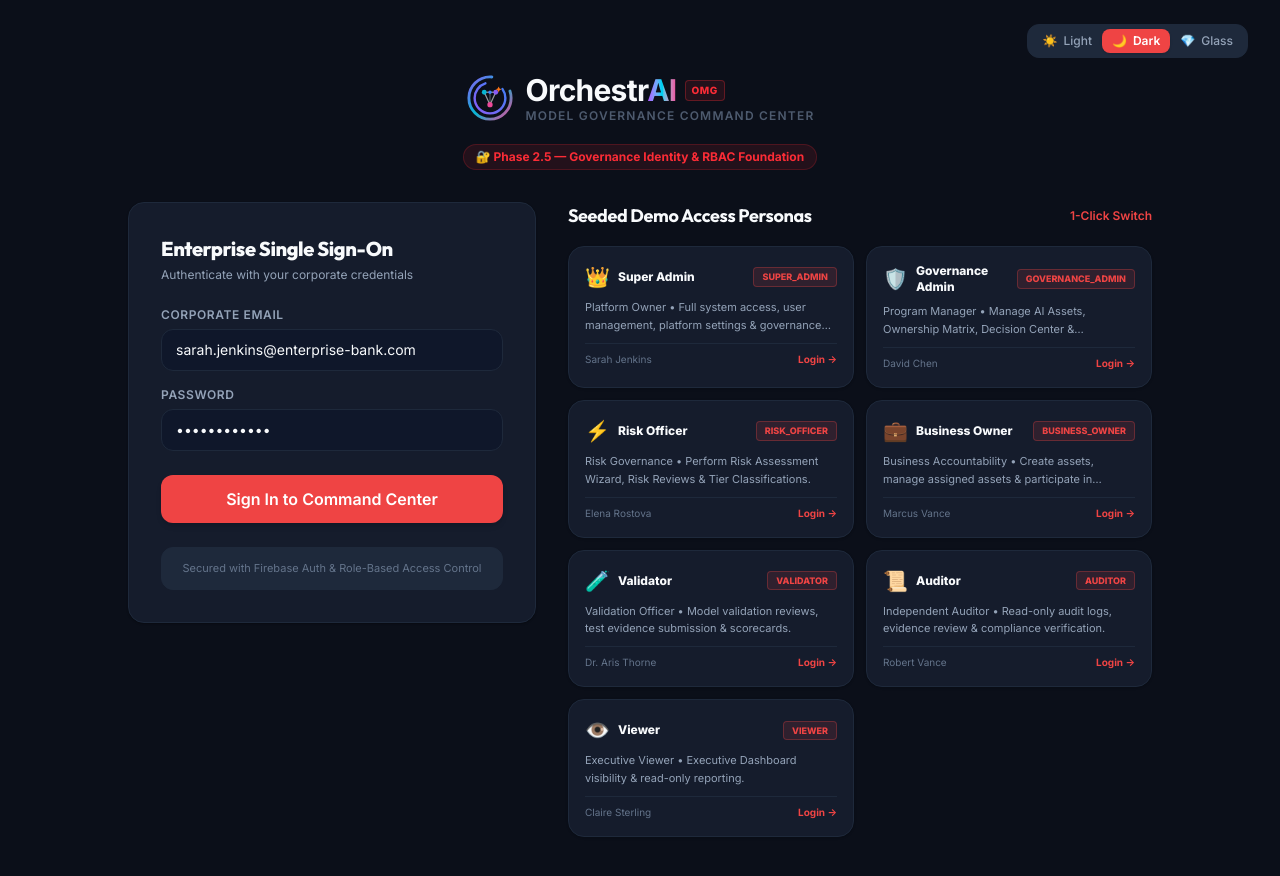
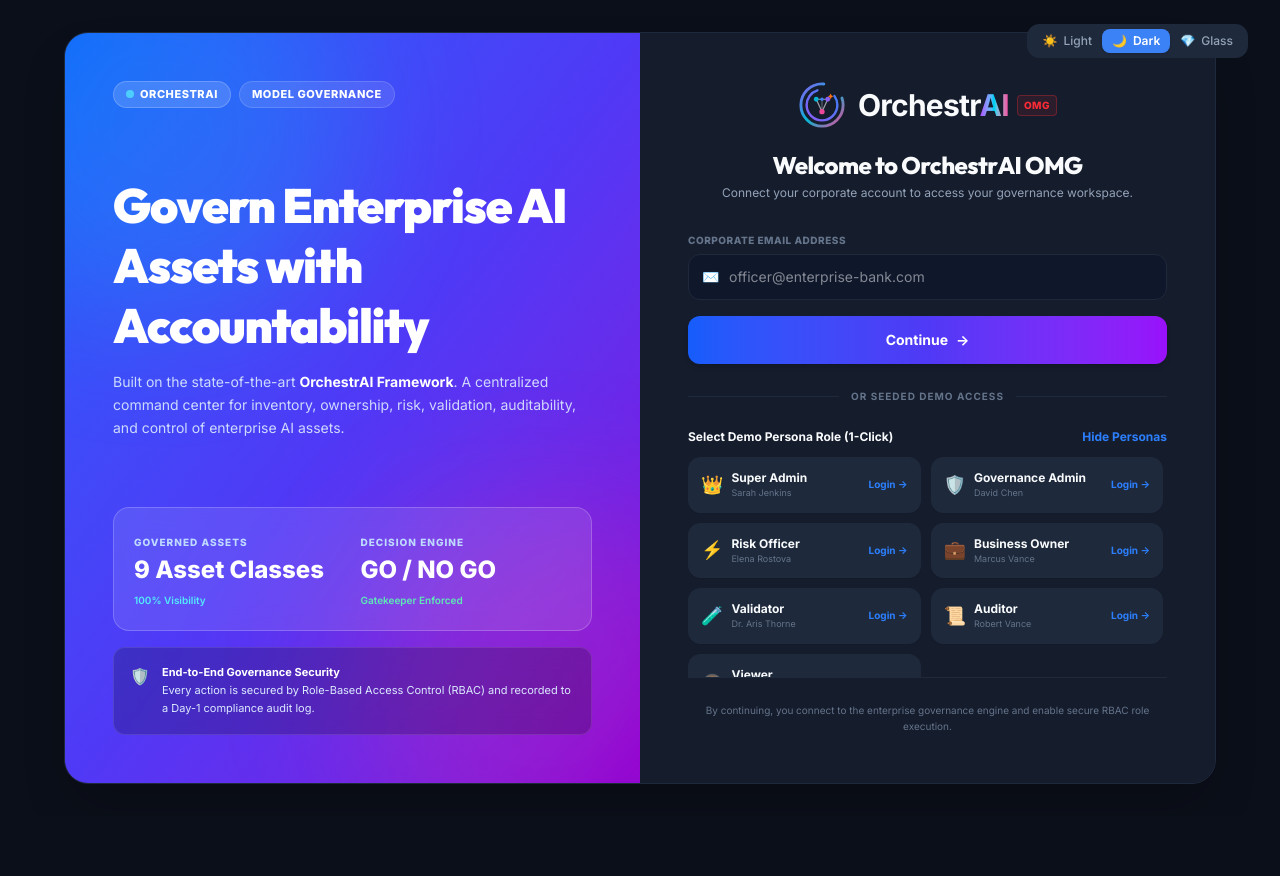
Before and after one commit to skedcom-web/OrchestrAI-OMG, a React (Vite) app in the folder frontend/: page /login in a window 1280 px wide. Shown: the top 876 px of the page. After the commit the page ends 816 px from the top, so only its background shows below. Built offline with nearby package versions, Linux system fonts and the light colour scheme.

Commit message:
Fine-tune Login Screen to match reference design and elevate Glassmorphism theme

```diff
--- a/frontend/src/pages/LoginPage.tsx
+++ b/frontend/src/pages/LoginPage.tsx
@@ -1,9 +1,6 @@
 import React, { useState } from 'react';
 import { useNavigate } from 'react-router-dom';
 import { OrchestraiLogo } from '../components/common/OrchestraiLogo';
-import { Card } from '../components/ui/Card';
-import { Button } from '../components/ui/Button';
-import { Input } from '../components/ui/Input';
 import { ThemeSwitcher } from '../components/ui/ThemeSwitcher';
 import { useAuth } from '../contexts/AuthContext';
 import { DEMO_PERSONAS } from '../services/mockData';
@@ -12,11 +9,12 @@ import type { UserRole } from '../types';
 export const LoginPage: React.FC = () => {
   const navigate = useNavigate();
   const { login, switchPersona } = useAuth();
-  const [email, setEmail] = useState('sarah.jenkins@enterprise-bank.com');
-  const [password, setPassword] = useState('••••••••••••');
+  const [email, setEmail] = useState('');
+  const [showDemoPersonas, setShowDemoPersonas] = useState(true);
 
   const handleFormSubmit = (e: React.FormEvent) => {
     e.preventDefault();
+    if (!email) return;
     login(email);
     navigate('/');
   };
@@ -27,98 +25,172 @@ export const LoginPage: React.FC = () => {
   };
 
   return (
-    <div className="min-h-screen flex flex-col items-center justify-center p-6 bg-[var(--bg-app)] text-[var(--text-primary)] relative">
-      {/* Topbar Controls */}
-      <div className="absolute top-6 right-8 flex items-center gap-4">
+    <div className="min-h-screen flex items-center justify-center p-4 sm:p-8 bg-[var(--bg-app)] text-[var(--text-primary)] relative">
+      {/* Floating Theme Switcher at Top Right */}
+      <div className="absolute top-6 right-8 z-30">
         <ThemeSwitcher />
       </div>
 
-      <div className="w-full max-w-5xl flex flex-col gap-8 my-auto py-12">
-        {/* Brand Header */}
-        <div className="flex flex-col items-center text-center gap-3">
-          <OrchestraiLogo size="lg" showTagline={true} />
-          <div className="inline-flex items-center gap-2 px-3 py-1 rounded-full bg-red-500/10 text-red-500 text-xs font-bold border border-red-500/20 mt-2">
-            <span>🔐 Phase 2.5 — Governance Identity & RBAC Foundation</span>
+      {/* Main Container matching Reference Layout */}
+      <div className="w-full max-w-6xl rounded-3xl overflow-hidden shadow-2xl border border-[var(--border-color)] bg-[var(--bg-card)] grid grid-cols-1 lg:grid-cols-12 min-h-[640px]">
+
+        {/* LEFT COLUMN: Gradient Brand & Value Proposition Panel */}
+        <div className="lg:col-span-6 bg-gradient-to-br from-blue-600 via-indigo-600 to-purple-700 p-8 sm:p-12 text-white flex flex-col justify-between relative overflow-hidden">
+          {/* Subtle Ambient Orbital Glow */}
+          <div className="absolute -top-24 -left-24 w-96 h-96 rounded-full bg-cyan-400/20 blur-3xl pointer-events-none" />
+          <div className="absolute -bottom-24 -right-24 w-96 h-96 rounded-full bg-pink-500/20 blur-3xl pointer-events-none" />
+
+          {/* Top Badges */}
+          <div className="flex items-center gap-2 relative z-10">
+            <span className="flex items-center gap-1.5 px-3 py-1 rounded-full bg-white/15 backdrop-blur-md text-[11px] font-extrabold uppercase tracking-wider border border-white/20">
+              <span className="w-2 h-2 rounded-full bg-cyan-300 animate-pulse" />
+              ORCHESTRAI
+            </span>
+            <span className="px-3 py-1 rounded-full bg-white/10 backdrop-blur-md text-[11px] font-extrabold uppercase tracking-wider border border-white/15">
+              MODEL GOVERNANCE
+            </span>
+          </div>
+
+          {/* Core Headline & Mission */}
+          <div className="my-8 flex flex-col gap-4 relative z-10">
+            <h1 className="text-3xl sm:text-4xl lg:text-5xl font-black tracking-tight leading-tight text-white">
+              Govern Enterprise AI Assets with Accountability
+            </h1>
+            <p className="text-sm text-blue-100/90 leading-relaxed max-w-lg font-normal">
+              Built on the state-of-the-art <strong className="text-white">OrchestrAI Framework</strong>. A centralized command center for inventory, ownership, risk, validation, auditability, and control of enterprise AI assets.
+            </p>
+          </div>
+
+          {/* Governance Stats Banner */}
+          <div className="relative z-10 flex flex-col gap-4">
+            <div className="p-5 rounded-2xl bg-white/10 backdrop-blur-md border border-white/20 grid grid-cols-2 gap-4">
+              <div>
+                <span className="text-[10px] font-extrabold uppercase tracking-widest text-blue-200">
+                  GOVERNED ASSETS
+                </span>
+                <p className="text-2xl font-black text-white mt-0.5">9 Asset Classes</p>
+                <span className="text-[10px] text-cyan-300 font-semibold">100% Visibility</span>
+              </div>
+              <div>
+                <span className="text-[10px] font-extrabold uppercase tracking-widest text-blue-200">
+                  DECISION ENGINE
+                </span>
+                <p className="text-2xl font-black text-white mt-0.5">GO / NO GO</p>
+                <span className="text-[10px] text-emerald-300 font-semibold">Gatekeeper Enforced</span>
               </div>
             </div>
 
-        {/* Main 2-Column Grid */}
-        <div className="grid grid-cols-1 lg:grid-cols-12 gap-8 items-start">
-          {/* Left: Email Login Form */}
-          <Card className="lg:col-span-5 flex flex-col gap-6 !p-8 shadow-2xl">
-            <div>
-              <h2 className="text-xl font-extrabold text-[var(--text-primary)]">Enterprise Single Sign-On</h2>
-              <p className="text-xs text-[var(--text-secondary)] mt-1">Authenticate with your corporate credentials</p>
+            {/* Security Guarantee Box */}
+            <div className="p-4 rounded-xl bg-black/20 backdrop-blur-md border border-white/10 text-xs text-blue-100 flex items-start gap-3">
+              <span className="text-base shrink-0">🛡️</span>
+              <div className="leading-relaxed text-[11px]">
+                <strong className="text-white block font-bold">End-to-End Governance Security</strong>
+                Every action is secured by Role-Based Access Control (RBAC) and recorded to a Day-1 compliance audit log.
+              </div>
+            </div>
+          </div>
         </div>
 
-            <form onSubmit={handleFormSubmit} className="flex flex-col gap-4">
-              <Input
-                label="Corporate Email"
+        {/* RIGHT COLUMN: Authentication & Demo Persona Switcher */}
+        <div className="lg:col-span-6 p-8 sm:p-12 flex flex-col justify-between bg-[var(--bg-card)]">
+          <div className="flex flex-col gap-6">
+            {/* Logo & Welcome Header */}
+            <div className="flex flex-col items-center text-center gap-3">
+              <OrchestraiLogo size="lg" showTagline={false} />
+              <div className="mt-2">
+                <h2 className="text-2xl font-extrabold text-[var(--text-primary)] tracking-tight">
+                  Welcome to OrchestrAI OMG
+                </h2>
+                <p className="text-xs text-[var(--text-secondary)] mt-1">
+                  Connect your corporate account to access your governance workspace.
+                </p>
+              </div>
+            </div>
+
+            {/* Email SSO Form */}
+            <form onSubmit={handleFormSubmit} className="flex flex-col gap-4 mt-2">
+              <div className="flex flex-col gap-1.5">
+                <label className="text-[10px] font-extrabold text-[var(--text-muted)] uppercase tracking-wider">
+                  CORPORATE EMAIL ADDRESS
+                </label>
+                <div className="relative">
+                  <span className="absolute left-3.5 top-1/2 -translate-y-1/2 text-gray-400 text-sm">
+                    ✉️
+                  </span>
+                  <input
                     type="email"
                     required
                     value={email}
                     onChange={e => setEmail(e.target.value)}
                     placeholder="officer@enterprise-bank.com"
+                    className="w-full pl-10 pr-4 py-3 rounded-xl bg-[var(--bg-input)] text-[var(--text-primary)] border border-[var(--border-color)] text-sm focus:outline-none focus:border-blue-500 focus:ring-1 focus:ring-blue-500 transition-all"
                   />
-              <Input
-                label="Password"
-                type="password"
-                required
-                value={password}
-                onChange={e => setPassword(e.target.value)}
-              />
+                </div>
+              </div>
 
-              <Button type="submit" size="lg" className="w-full mt-2">
-                Sign In to Command Center
-              </Button>
+              <button
+                type="submit"
+                className="w-full py-3.5 px-6 rounded-xl bg-gradient-to-r from-blue-600 via-indigo-600 to-purple-600 hover:from-blue-700 hover:to-purple-700 text-white font-bold text-sm shadow-md hover:shadow-lg transition-all transform active:scale-[0.99] flex items-center justify-center gap-2 cursor-pointer"
+              >
+                <span>Continue</span>
+                <span>→</span>
+              </button>
             </form>
 
-            <div className="p-3 rounded-xl bg-[var(--bg-badge)] border border-[var(--border-color)] text-[11px] text-[var(--text-muted)] text-center">
-              Secured with Firebase Auth & Role-Based Access Control
-            </div>
-          </Card>
-
-          {/* Right: 7 Seeded Demo Access Cards */}
-          <div className="lg:col-span-7 flex flex-col gap-4">
-            <div className="flex items-center justify-between">
-              <h3 className="text-lg font-bold text-[var(--text-primary)]">Seeded Demo Access Personas</h3>
-              <span className="text-xs font-semibold text-[var(--accent-primary)]">1-Click Switch</span>
+            {/* Divider */}
+            <div className="relative my-2 flex items-center justify-center">
+              <div className="w-full border-t border-[var(--border-color)]" />
+              <span className="absolute px-3 bg-[var(--bg-card)] text-[10px] font-bold text-[var(--text-muted)] uppercase tracking-widest">
+                OR SEEDED DEMO ACCESS
+              </span>
             </div>
 
-            <div className="grid grid-cols-1 sm:grid-cols-2 gap-3">
+            {/* Seeded Demo Access Cards Toggle */}
+            <div className="flex flex-col gap-3">
+              <div className="flex items-center justify-between">
+                <span className="text-xs font-bold text-[var(--text-primary)]">Select Demo Persona Role (1-Click)</span>
+                <button
+                  type="button"
+                  onClick={() => setShowDemoPersonas(!showDemoPersonas)}
+                  className="text-xs font-bold text-blue-500 hover:underline"
+                >
+                  {showDemoPersonas ? 'Hide Personas' : 'Show All 7 Roles'}
+                </button>
+              </div>
+
+              {showDemoPersonas && (
+                <div className="grid grid-cols-1 sm:grid-cols-2 gap-2.5 max-h-[220px] overflow-y-auto pr-1">
                   {DEMO_PERSONAS.map(p => (
                     <div
                       key={p.role}
                       onClick={() => handlePersonaClick(p.role)}
-                  className="p-4 rounded-2xl bg-[var(--bg-card)] border border-[var(--border-color)] hover:border-[var(--accent-border)] hover:bg-[var(--bg-card-hover)] cursor-pointer transition-all flex flex-col gap-2 group shadow-sm hover:shadow-md"
+                      className="p-3 rounded-xl bg-[var(--bg-badge)] border border-[var(--border-color)] hover:border-blue-500/50 hover:bg-[var(--bg-card-hover)] cursor-pointer transition-all flex items-center justify-between group shadow-2xs"
                     >
-                  <div className="flex items-center justify-between">
-                    <div className="flex items-center gap-2">
-                      <span className="text-xl">{p.icon}</span>
-                      <span className="text-xs font-black text-[var(--text-primary)] group-hover:text-[var(--accent-primary)] transition-colors">
+                      <div className="flex items-center gap-2 min-w-0">
+                        <span className="text-lg shrink-0">{p.icon}</span>
+                        <div className="flex flex-col min-w-0">
+                          <span className="text-xs font-bold text-[var(--text-primary)] truncate group-hover:text-blue-500 transition-colors">
                             {p.title}
                           </span>
+                          <span className="text-[9px] text-[var(--text-muted)] truncate">{p.name}</span>
                         </div>
-                    <span className="text-[9px] font-extrabold uppercase px-2 py-0.5 rounded bg-[var(--accent-light)] text-[var(--accent-primary)] border border-[var(--accent-border)]">
-                      {p.role}
-                    </span>
                       </div>
-
-                  <p className="text-[11px] text-[var(--text-secondary)] leading-relaxed line-clamp-2">
-                    {p.description}
-                  </p>
-
-                  <div className="flex items-center justify-between pt-2 border-t border-[var(--border-color)] text-[10px] text-[var(--text-muted)]">
-                    <span>{p.name}</span>
-                    <span className="font-bold text-[var(--accent-primary)] group-hover:translate-x-1 transition-transform">
+                      <span className="text-[10px] font-bold text-blue-500 group-hover:translate-x-1 transition-transform">
                         Login →
                       </span>
                     </div>
-                </div>
                   ))}
                 </div>
+              )}
             </div>
           </div>
+
+          {/* Footer Disclaimer matching Reference Layout */}
+          <div className="pt-6 border-t border-[var(--border-color)] text-center text-[10px] text-[var(--text-muted)] leading-relaxed">
+            By continuing, you connect to the enterprise governance engine and enable secure RBAC role execution.
+          </div>
+        </div>
+
       </div>
     </div>
   );
--- a/frontend/src/styles/globals.css
+++ b/frontend/src/styles/globals.css
@@ -23,14 +23,32 @@
   }
 }
 
-/* Glassmorphism Background Mesh Effect */
+/* 💎 World-Class Aurora Mesh Background for Glassmorphism Mode */
 [data-theme='glass'] body {
+  background-color: #060913;
   background-image:
-    radial-gradient(at 0% 0%, rgba(139, 92, 246, 0.15) 0px, transparent 50%),
-    radial-gradient(at 100% 0%, rgba(6, 182, 212, 0.15) 0px, transparent 50%),
-    radial-gradient(at 50% 100%, rgba(244, 63, 94, 0.12) 0px, transparent 50%),
-    radial-gradient(at 100% 100%, rgba(249, 115, 22, 0.1) 0px, transparent 50%);
+    radial-gradient(at 0% 0%, rgba(99, 102, 241, 0.25) 0px, transparent 50%),
+    radial-gradient(at 100% 0%, rgba(6, 182, 212, 0.25) 0px, transparent 50%),
+    radial-gradient(at 50% 100%, rgba(236, 72, 153, 0.2) 0px, transparent 50%),
+    radial-gradient(at 100% 100%, rgba(249, 115, 22, 0.15) 0px, transparent 50%);
   background-attachment: fixed;
+}
+
+[data-theme='glass'] .glass-panel,
+[data-theme='glass'] [class*="bg-\\[var\\(--bg-card\\)\\]"] {
+  background: rgba(255, 255, 255, 0.05) !important;
+  backdrop-filter: blur(20px) !important;
+  -webkit-backdrop-filter: blur(20px) !important;
+  border: 1px solid rgba(255, 255, 255, 0.15) !important;
+  box-shadow: 0 8px 32px 0 rgba(0, 0, 0, 0.37), inset 0 0 20px rgba(255, 255, 255, 0.03) !important;
+}
+
+[data-theme='glass'] [class*="bg-\\[var\\(--bg-sidebar\\)\\]"],
+[data-theme='glass'] [class*="bg-\\[var\\(--bg-topbar\\)\\]"] {
+  background: rgba(10, 15, 30, 0.6) !important;
+  backdrop-filter: blur(24px) !important;
+  -webkit-backdrop-filter: blur(24px) !important;
+  border-color: rgba(255, 255, 255, 0.12) !important;
 }
 
 /* Custom Scrollbars */
--- a/frontend/src/styles/tokens.css
+++ b/frontend/src/styles/tokens.css
@@ -1,7 +1,8 @@
 /* OMG Design System Tokens - Supporting Light, Dark, and Glassmorphism */
 
 :root {
-  /* Common Brand Identity Colors */
+  /* Common Brand Identity Colors (From OrchestrAI Brand Sheet) */
+  --color-brand-blue: #2563EB;
   --color-brand-purple: #8B5CF6;
   --color-brand-cyan: #06B6D4;
   --color-brand-magenta: #EC4899;
@@ -11,7 +12,7 @@
   --font-family-heading: 'Outfit', 'Inter', sans-serif;
 }
 
-/* ☀️ LIGHT MODE (Default) */
+/* ☀️ LIGHT MODE */
 [data-theme='light'] {
   --bg-app: #F8FAFC;
   --bg-sidebar: #FFFFFF;
@@ -24,22 +25,22 @@
 
   --border-color: #E2E8F0;
   --border-subtle: #F1F5F9;
-  --border-focus: #DC2626;
+  --border-focus: #2563EB;
 
   --text-primary: #0F172A;
   --text-secondary: #475569;
   --text-muted: #94A3B8;
   --text-inverse: #FFFFFF;
 
-  --accent-primary: #DC2626;
-  --accent-hover: #B91C1C;
-  --accent-light: #FEF2F2;
-  --accent-border: #FCA5A5;
+  --accent-primary: #2563EB;
+  --accent-hover: #1D4ED8;
+  --accent-light: #EFF6FF;
+  --accent-border: #93C5FD;
 
   --shadow-sm: 0 1px 2px 0 rgba(0, 0, 0, 0.05);
   --shadow-md: 0 4px 6px -1px rgba(0, 0, 0, 0.07), 0 2px 4px -1px rgba(0, 0, 0, 0.04);
   --shadow-lg: 0 10px 15px -3px rgba(0, 0, 0, 0.08), 0 4px 6px -2px rgba(0, 0, 0, 0.03);
-  --shadow-glow: 0 0 15px rgba(220, 38, 38, 0.15);
+  --shadow-glow: 0 0 15px rgba(37, 99, 235, 0.15);
 
   --glass-bg: rgba(255, 255, 255, 0.85);
   --glass-border: rgba(226, 232, 240, 0.8);
@@ -59,59 +60,59 @@
 
   --border-color: #1E293B;
   --border-subtle: #151C2C;
-  --border-focus: #EF4444;
+  --border-focus: #3B82F6;
 
   --text-primary: #F8FAFC;
   --text-secondary: #94A3B8;
   --text-muted: #64748B;
   --text-inverse: #0F172A;
 
-  --accent-primary: #EF4444;
-  --accent-hover: #DC2626;
-  --accent-light: rgba(239, 68, 68, 0.12);
-  --accent-border: rgba(239, 68, 68, 0.3);
+  --accent-primary: #3B82F6;
+  --accent-hover: #2563EB;
+  --accent-light: rgba(59, 130, 246, 0.15);
+  --accent-border: rgba(59, 130, 246, 0.35);
 
   --shadow-sm: 0 1px 2px 0 rgba(0, 0, 0, 0.3);
   --shadow-md: 0 4px 12px rgba(0, 0, 0, 0.4);
   --shadow-lg: 0 12px 24px rgba(0, 0, 0, 0.5);
-  --shadow-glow: 0 0 20px rgba(239, 68, 68, 0.25);
+  --shadow-glow: 0 0 20px rgba(59, 130, 246, 0.25);
 
   --glass-bg: rgba(17, 24, 39, 0.75);
   --glass-border: rgba(255, 255, 255, 0.08);
   --backdrop-blur: blur(12px);
 }
 
-/* 💎 GLASSMORPHISM MODE */
+/* 💎 GLASSMORPHISM MODE (Stunning World-Class Frosted Aesthetic) */
 [data-theme='glass'] {
-  --bg-app: #070A12;
-  --bg-sidebar: rgba(13, 18, 30, 0.65);
-  --bg-topbar: rgba(13, 18, 30, 0.65);
-  --bg-card: rgba(255, 255, 255, 0.04);
-  --bg-card-hover: rgba(255, 255, 255, 0.08);
-  --bg-input: rgba(255, 255, 255, 0.06);
-  --bg-modal: rgba(18, 24, 40, 0.85);
-  --bg-badge: rgba(255, 255, 255, 0.08);
+  --bg-app: #060913;
+  --bg-sidebar: rgba(10, 15, 30, 0.55);
+  --bg-topbar: rgba(10, 15, 30, 0.55);
+  --bg-card: rgba(255, 255, 255, 0.05);
+  --bg-card-hover: rgba(255, 255, 255, 0.1);
+  --bg-input: rgba(255, 255, 255, 0.07);
+  --bg-modal: rgba(15, 20, 38, 0.85);
+  --bg-badge: rgba(255, 255, 255, 0.09);
 
-  --border-color: rgba(255, 255, 255, 0.1);
-  --border-subtle: rgba(255, 255, 255, 0.05);
-  --border-focus: #F43F5E;
+  --border-color: rgba(255, 255, 255, 0.14);
+  --border-subtle: rgba(255, 255, 255, 0.07);
+  --border-focus: #38BDF8;
 
-  --text-primary: #F1F5F9;
-  --text-secondary: #CBD5E1;
-  --text-muted: #64748B;
-  --text-inverse: #070A12;
+  --text-primary: #FFFFFF;
+  --text-secondary: #E2E8F0;
+  --text-muted: #94A3B8;
+  --text-inverse: #060913;
 
-  --accent-primary: #F43F5E;
-  --accent-hover: #E11D48;
-  --accent-light: rgba(244, 63, 94, 0.18);
-  --accent-border: rgba(244, 63, 94, 0.4);
+  --accent-primary: #38BDF8;
+  --accent-hover: #0284C7;
+  --accent-light: rgba(56, 189, 248, 0.2);
+  --accent-border: rgba(56, 189, 248, 0.5);
 
-  --shadow-sm: 0 4px 12px rgba(0, 0, 0, 0.2);
-  --shadow-md: 0 8px 32px 0 rgba(0, 0, 0, 0.37);
-  --shadow-lg: 0 16px 48px 0 rgba(0, 0, 0, 0.5);
-  --shadow-glow: 0 0 30px rgba(244, 63, 94, 0.35);
+  --shadow-sm: 0 4px 16px rgba(0, 0, 0, 0.3);
+  --shadow-md: 0 8px 32px 0 rgba(31, 38, 135, 0.37);
+  --shadow-lg: 0 16px 48px 0 rgba(0, 0, 0, 0.6);
+  --shadow-glow: 0 0 35px rgba(56, 189, 248, 0.4);
 
-  --glass-bg: rgba(255, 255, 255, 0.05);
-  --glass-border: rgba(255, 255, 255, 0.12);
-  --backdrop-blur: blur(20px);
+  --glass-bg: rgba(255, 255, 255, 0.06);
+  --glass-border: rgba(255, 255, 255, 0.16);
+  --backdrop-blur: blur(24px);
 }
```
Lines whose indentation alone changed are shown as unchanged.
